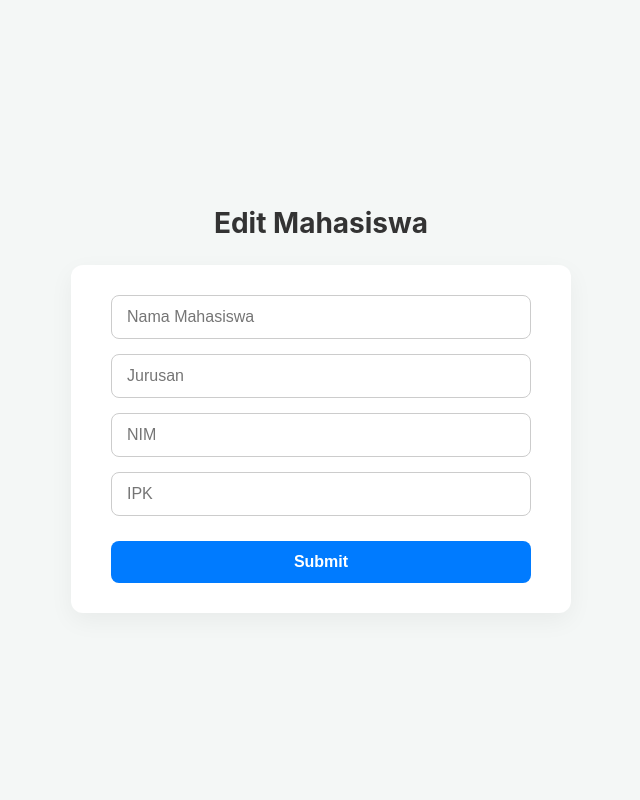
After one commit to AldiRachmatdiantoo/ListMahasiswa-PHP-MYSQL, a PHP site: page /edit.php?nim=1 in a window 1280 px wide. The commit adds this page. Shown: the whole page, without its empty margins (319-959 px from the left). Run offline with PHP 8.4, Linux system fonts and the light colour scheme; data that the repository does not hold is empty.

Commit message:
Adding Edit Features

```diff
--- /dev/null
+++ b/edit.php
@@ -0,0 +1,112 @@
+<?php
+require_once "config/database.php";
+$nim = $_GET['nim'];
+$sql = "SELECT * FROM mhs WHERE nim = :nim";
+$stmt = $pdo->prepare($sql);
+$stmt->execute(['nim' => $nim]);
+$mahasiswa = $stmt->fetch(PDO::FETCH_ASSOC);
+
+if ($_SERVER['REQUEST_METHOD'] === "POST" &&
+    isset($_POST['nama'], $_POST['jurusan'], $_POST['nim'], $_POST['ipk']) &&
+    is_numeric($_POST['ipk']) &&
+    $_POST['ipk'] <= 4 &&
+    $_POST['ipk'] > 0
+){
+    $sql = "UPDATE mhs SET nama = :nama, jurusan = :jurusan, ipk = :ipk WHERE nim = :nim";
+    $stmt = $pdo->prepare($sql);
+    $stmt->execute([
+        'nama' => $_POST['nama'],
+        'jurusan' => $_POST['jurusan'],
+        'ipk' => (float) $_POST['ipk'],
+        'nim' => $_POST['nim']
+    ]);
+    header("Location: list.php");
+    exit;
+}
+?>
+
+<!DOCTYPE html>
+<html lang="en">
+<head>
+    <meta charset="UTF-8">
+    <meta name="viewport" content="width=device-width, initial-scale=1.0">
+    <title>Document</title>
+</head>
+<style>
+        body {
+            font-family: -apple-system, BlinkMacSystemFont, "Segoe UI", Roboto, Helvetica, Arial, sans-serif;
+            background-color: #f4f7f6;
+            margin: 0;
+            padding: 20px;
+            display: flex;
+            flex-direction: column;
+            justify-content: center;
+            align-items: center;
+            min-height: 100vh;
+            box-sizing: border-box;
+        }
+
+        h1 {
+            text-align: center;
+            color: #333;
+            margin-bottom: 25px;
+            font-size: 28px;
+        }
+
+        form {
+            background-color: #ffffff;
+            padding: 30px 40px;
+            border-radius: 12px;
+            box-shadow: 0 8px 24px rgba(0, 0, 0, 0.05);
+            width: 100%;
+            max-width: 500px;
+            box-sizing: border-box;
+        }
+
+        input[type="text"],
+        input[type="number"] {
+            width: 100%;
+            padding: 12px 15px;
+            margin-bottom: 15px;
+            border: 1px solid #ccc;
+            border-radius: 8px;
+            box-sizing: border-box;
+            font-size: 16px;
+            transition: border-color 0.3s, box-shadow 0.3s;
+        }
+
+        input:focus {
+            border-color: #007bff;
+            box-shadow: 0 0 5px rgba(0,123,255,0.3);
+            outline: none;
+        }
+
+        button {
+            width: 100%;
+            padding: 12px 15px;
+            background-color: #007bff;
+            color: white;
+            border: none;
+            border-radius: 8px;
+            cursor: pointer;
+            font-size: 16px;
+            font-weight: bold;
+            transition: background-color 0.3s ease;
+            margin-top: 10px;
+        }
+
+        button:hover {
+            background-color: #0056b3;
+        }
+    </style>
+<body>
+     <h1>Edit Mahasiswa</h1>
+    <form action="<?=$_SERVER['PHP_SELF']?>" method="POST">
+        <input type="text" name="nama" id="nama" placeholder="Nama Mahasiswa" value="<?=$mahasiswa['nama']?>" required>
+        <input type="text" name="jurusan" id="jurusan" placeholder="Jurusan" value="<?=$mahasiswa['jurusan']?>" required>
+        <input type="number" name="nim" id="nim" placeholder="NIM" value="<?=$mahasiswa['nim']?>" required readonly>
+        <input type="number" name="ipk" id="ipk" placeholder="IPK" value="<?=$mahasiswa['ipk']?>" step="any" required>
+        <button type="submit">Submit</button>
+    </form>
+</body>
+</html>
--- a/list.php
+++ b/list.php
@@ -100,6 +100,8 @@ $mhs = $stmt->fetchAll(PDO::FETCH_ASSOC);
                 <h1><?=$mahasiswa['nama']?></h1>
                 <h3><?=$mahasiswa['jurusan']?></h3>
                 <p><?=$mahasiswa['nim']?></p>
+                <a href="edit.php?nim=<?=$mahasiswa['nim']?>">Edit</a>
+                <a href="edit.php?nim">Hapus</a>
             </div>
         <?php endforeach;?>
     </ul>
```
